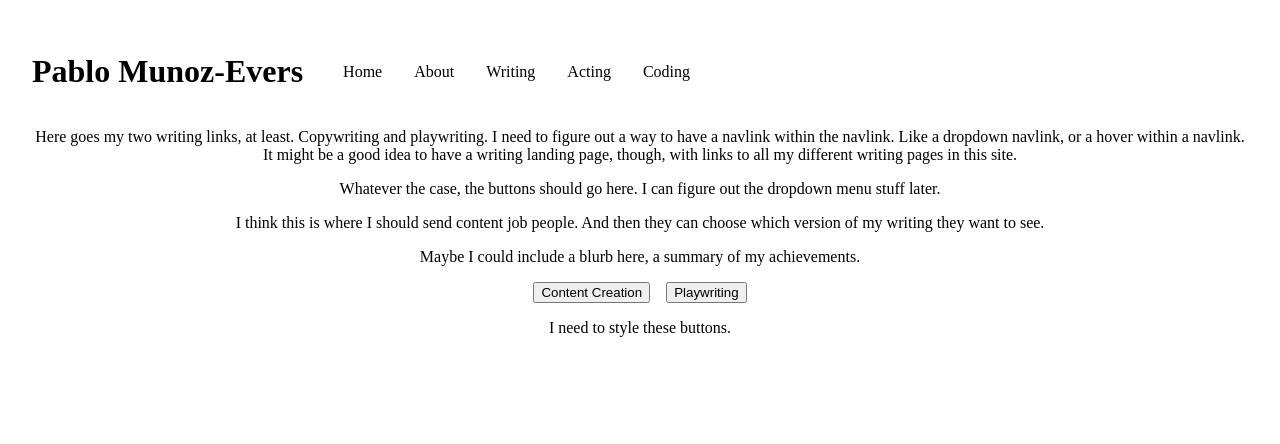
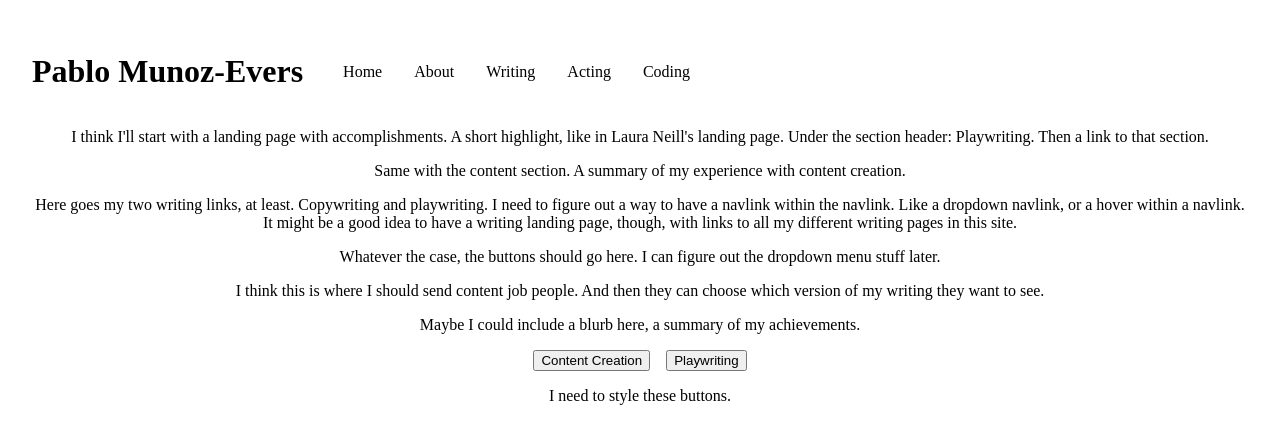
Before and after one commit to pamunev/primary-portfolio, a React (Vite) app: page /writing in a window 1280 px wide. Shown: the top 444 px of the page. Built offline with nearby package versions, Linux system fonts and the light colour scheme.

Commit message:
Organized layout Writing section.

```diff
--- a/src/routes/writing.jsx
+++ b/src/routes/writing.jsx
@@ -3,6 +3,15 @@ import { NavLink } from "react-router-dom";
 function Writing() {
   return (
     <div id="section-writing">
+      <p>
+        I think I'll start with a landing page with accomplishments. A short
+        highlight, like in Laura Neill's landing page. Under the section header:
+        Playwriting. Then a link to that section.
+      </p>
+      <p>
+        Same with the content section. A summary of my experience with content
+        creation.
+      </p>
       <p>
         Here goes my two writing links, at least. Copywriting and playwriting. I
         need to figure out a way to have a navlink within the navlink. Like a
```
